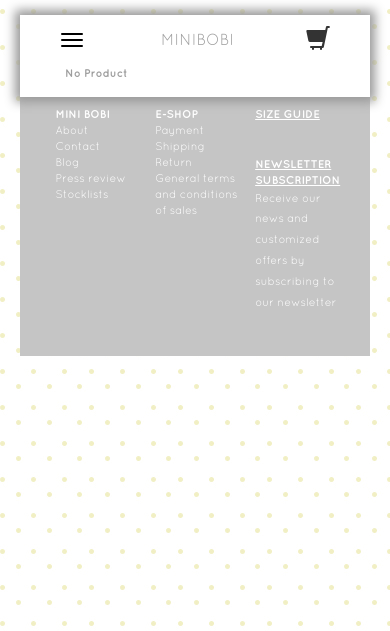
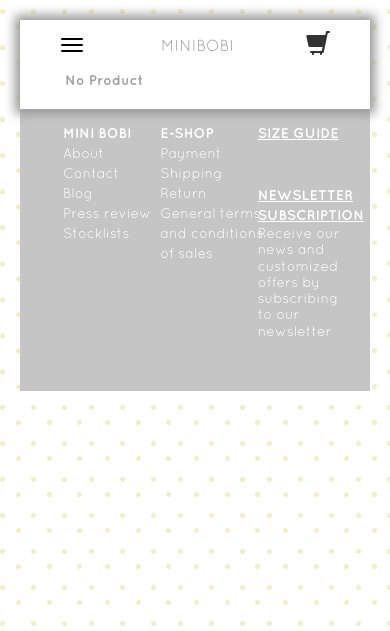
Before and after one commit to jazdelu/minibobi, a Django app: page / in a window 390 px wide. Shown: the top 631 px of the page. Run offline with Django 3.2, Linux system fonts and the light colour scheme; data comes from the database, SQL or seed files in the repository; data that the repository does not hold is empty; parts of the project's set-up code (start-up, migrations or seed data) failed here and were passed over; some libraries are stand-ins or nearby versions.

Commit message:
responsive fix

```diff
--- a/static/minibobi/css/style.css
+++ b/static/minibobi/css/style.css
@@ -26,11 +26,9 @@
 body,html{
 	background-image: url("http://minibobi.qiniudn.com/static/minibobi/images/background.jpg");
 	color:#fff;
-	font-size: 100%;
 }
 
 p, span, a,li,div{
-	font-size: 0.875rem;
 	color:#9e9e9e;
 	font-family: 'Quicksand',Arial, sans-serif;
 }
@@ -354,7 +352,6 @@ aside{
 }
 .foot-nav-right > li > a{
 	font-weight: bold;
-	font-size: 1em;
 	width: 100%;
 	text-decoration: underline;
 }
@@ -645,9 +642,6 @@ td tr{
 }
 
 @media all and (max-width: 768px) { /* screen size until 1000px */
-    body,html {
-        font-size: 80%; /* 1.2x default size */
-        }
     .cover img{
     	width: 50%;
     }
--- a/templates/base.html
+++ b/templates/base.html
@@ -43,7 +43,7 @@
                         <span class="icon-bar"></span>
                     </button>
                     <div>
-                        <span>MINIBOBI</span>
+                        <a href="/"><span>MINIBOBI</span></a>
                     </div>
                     <a href="/cart/"><span class="glyphicon glyphicon-shopping-cart"></span></a>
                 </div>
```
